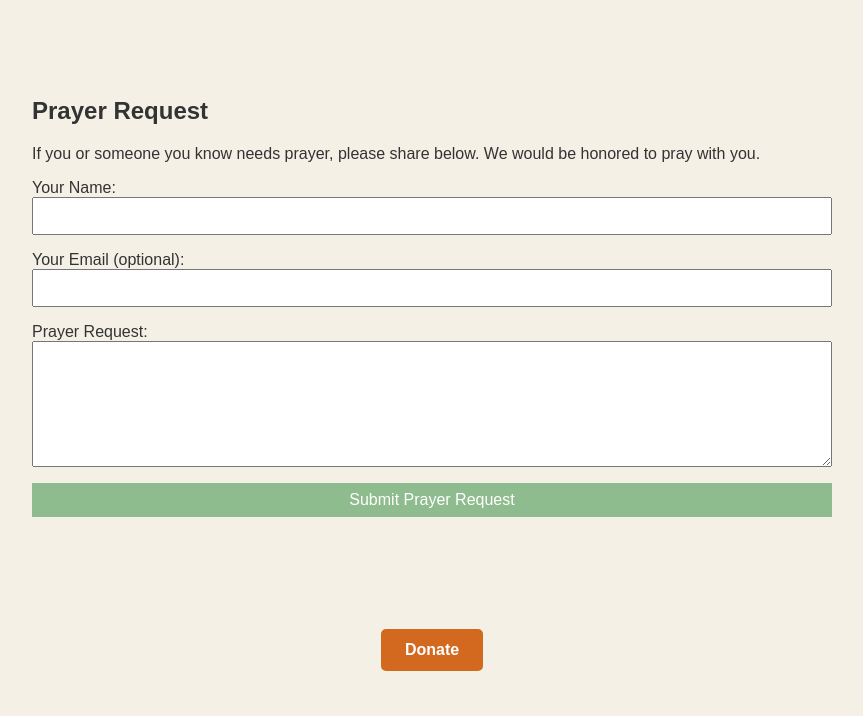
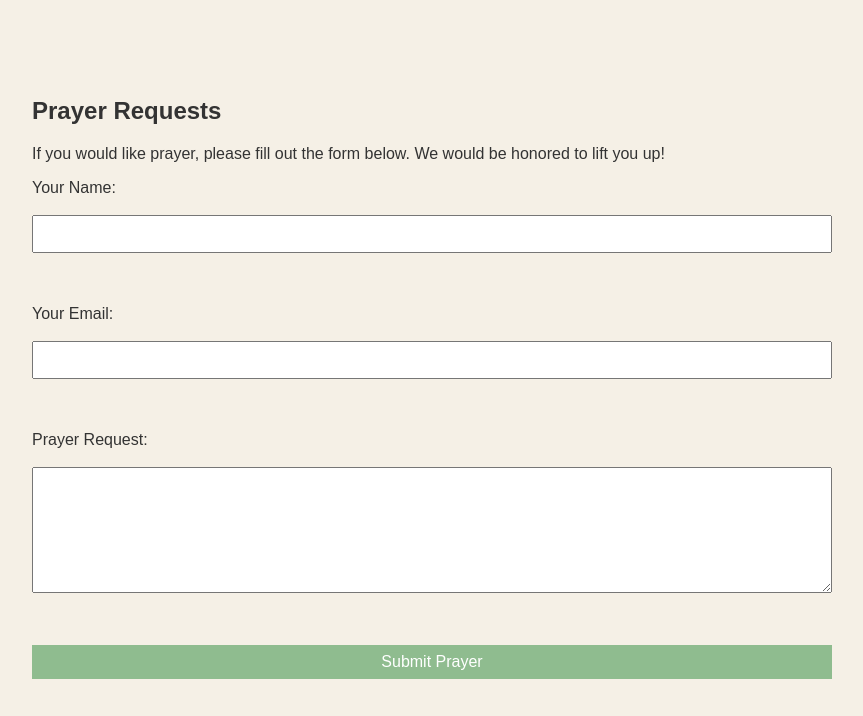
Before and after one commit to MaryHelenC/The-Mustard-Seed-Mission, a plain HTML site: page index.html in a window 1280 px wide. Shown: the part 1004-1720 px from the top of the page, without its empty margins (208-1071 px from the left). Drawn offline with Linux system fonts and the light colour scheme.

Commit message:
Update index.html

```diff
--- a/index.html
+++ b/index.html
@@ -55,6 +55,24 @@
     <h2>Logo</h2>
     <img src="mustard-seed-planting.png" alt="Mustard Seed Logo and Planting Image" />
   </section>
+  <section id="prayer" style="padding: 2rem;">
+  <h2>Prayer Requests</h2>
+  <p>If you would like prayer, please fill out the form below. We would be honored to lift you up!</p>
+
+  <form action="https://formspree.io/f/xrbkwkbn" method="POST">
+    <label for="name">Your Name:</label><br>
+    <input type="text" id="name" name="name" required><br><br>
+
+    <label for="email">Your Email:</label><br>
+    <input type="email" id="email" name="email" required><br><br>
+
+    <label for="message">Prayer Request:</label><br>
+    <textarea id="message" name="message" rows="6" required></textarea><br><br>
+
+    <button type="submit">Submit Prayer</button>
+  </form>
+</section>
+
 
   <section id="prayer">
     <h2>Prayer Request</h2>
```
